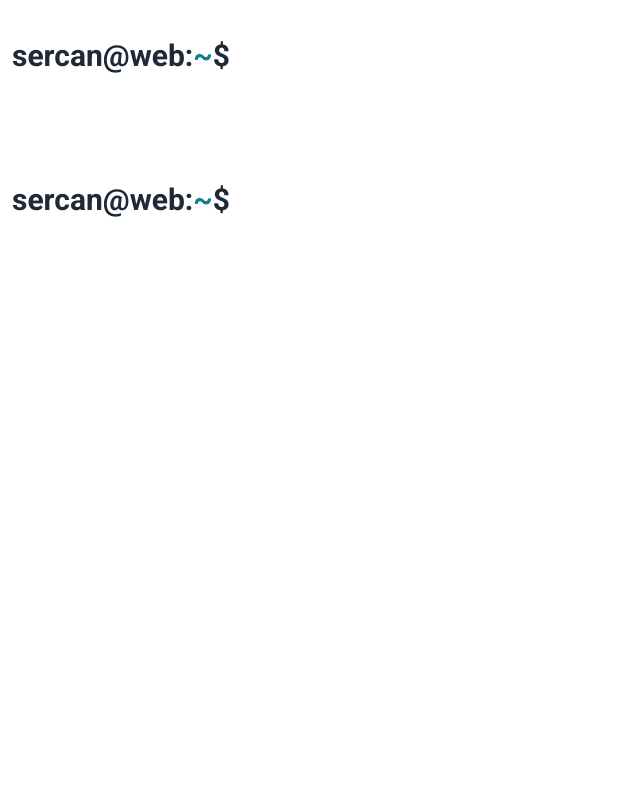
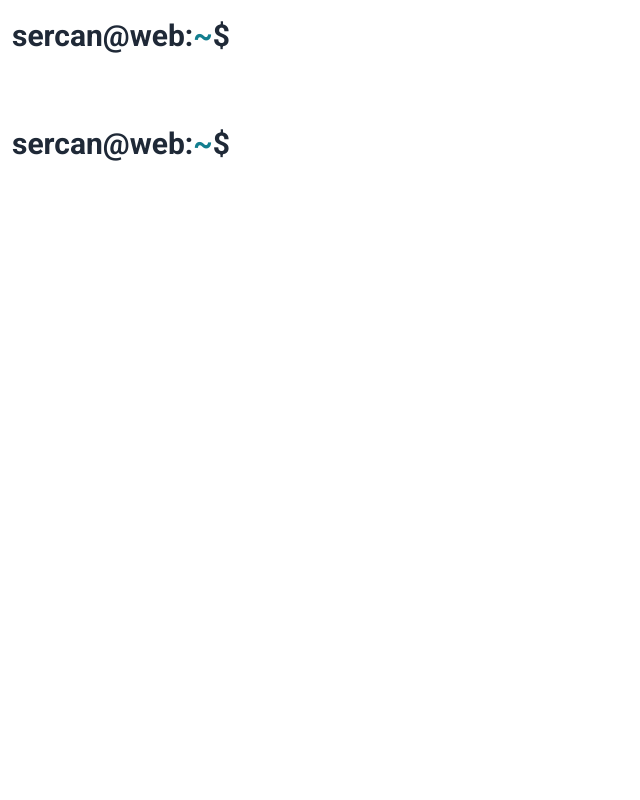
Before and after one commit to sercanio/homepage, a Next.js app: page /layout in a window 1280 px wide. Shown: the top 800 px of the page, without its empty margins (0-640 px from the left). Built offline with nearby package versions, Linux system fonts and the light colour scheme.

Commit message:
Change header's padding

```diff
--- a/src/components/Header/index.tsx
+++ b/src/components/Header/index.tsx
@@ -2,7 +2,7 @@ import Link from 'next/link'
 
 const Header = () => {
   return (
-    <header className="bg-skin-base dark:bg-black color-transition pb-4 pt-5">
+    <header className="bg-skin-base dark:bg-black color-transition">
       <nav className="z-10 mb-1 max-w-5xl xl:max-w-[1310px] mx-auto px-3">
         <h1 className="text-2xl sm:text-3xl font-bold">
           <Link href="/" className="flex items-center">
```
